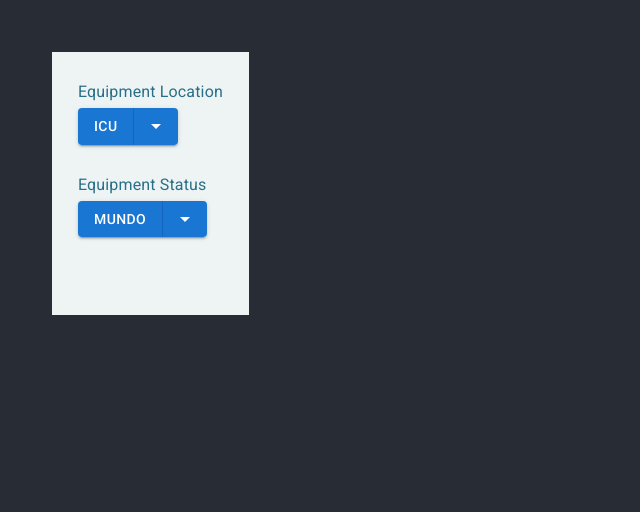
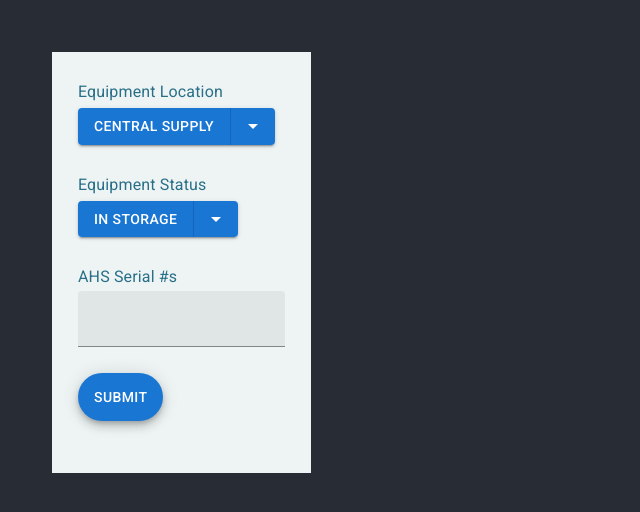
Before and after one commit to sguzman12/advent-inventory-tracker, a React (Create React App) app: page / in a window 1280 px wide. Shown: the top 512 px of the page, without its empty margins (0-640 px from the left). Built offline with nearby package versions, Linux system fonts and the light colour scheme.

Commit message:
Refactored some code and added more components.

```diff
--- a/src/assets/data/locations.json
+++ b/src/assets/data/locations.json
@@ -1,3 +1,3 @@
 {
-  "data": ["Storage", "ICU", "Emergency Room", "Pharmacy"]
+  "data": ["Central Supply", "ICU", "Emergency Room", "Pharmacy"]
 }
--- /dev/null
+++ b/src/assets/data/statuses.json
@@ -0,0 +1,9 @@
+{
+  "data": [
+    "In Storage",
+    "Checked Out",
+    "Needs Repair",
+    "Being Fixed",
+    "Decommissioned"
+  ]
+}
--- /dev/null
+++ b/src/components/ActionButton.jsx
@@ -0,0 +1,19 @@
+import React from "react";
+import Fab from "@mui/material/Fab";
+
+function ActionButton() {
+  const handleOnClick = (event) => {
+    console.log(event);
+  };
+  return (
+    <Fab
+      variant="extended"
+      color="primary"
+      onClick={(event) => handleOnClick(event)}
+    >
+      Submit
+    </Fab>
+  );
+}
+
+export default ActionButton;
--- a/src/components/Dropdown.jsx
+++ b/src/components/Dropdown.jsx
@@ -15,7 +15,7 @@ function Dropdown(props) {
   const { data, label } = props;
   const [open, setOpen] = React.useState(false);
   const anchorRef = React.useRef(null);
-  const [selectedIndex, setSelectedIndex] = React.useState(1);
+  const [selectedIndex, setSelectedIndex] = React.useState(0);
   const handleClick = () => {
     console.info(`You clicked ${data[selectedIndex]}`);
   };
@@ -58,7 +58,7 @@ function Dropdown(props) {
         anchorEl={anchorRef.current}
         role={undefined}
         transition
-        disablePortal
+        placement="bottom-end"
       >
         {({ TransitionProps, placement }) => (
           <Grow
@@ -74,7 +74,6 @@ function Dropdown(props) {
                   {data.map((option, index) => (
                     <MenuItem
                       key={option}
-                      disabled={index === 2}
                       selected={index === selectedIndex}
                       onClick={(event) => handleMenuItemClick(event, index)}
                     >
--- /dev/null
+++ b/src/components/Textarea.jsx
@@ -0,0 +1,25 @@
+import React from "react";
+import PropTypes from "prop-types";
+import TextField from "@mui/material/TextField";
+import Typography from "@mui/material/Typography";
+
+function TextArea(props) {
+  const { label } = props;
+
+  return (
+    <>
+      <Typography variant="subtitle1">{label}</Typography>
+      <TextField id={label} variant="filled" />
+    </>
+  );
+}
+
+TextArea.propTypes = {
+  label: PropTypes.string,
+};
+
+TextArea.defaultProps = {
+  label: "",
+};
+
+export default TextArea;
--- a/src/screens/Inventory.jsx
+++ b/src/screens/Inventory.jsx
@@ -2,7 +2,10 @@ import React from "react";
 import Box from "@mui/material/Box";
 import logo from "../assets/img/advent_logo.png";
 import Dropdown from "../components/Dropdown";
+import TextArea from "../components/Textarea";
+import ActionButton from "../components/ActionButton";
 import locations from "../assets/data/locations.json";
+import statuses from "../assets/data/statuses.json";
 import "./Inventory.css";
 import "@fontsource/roboto/300.css";
 import "@fontsource/roboto/400.css";
@@ -18,7 +21,13 @@ function Inventory() {
         <Dropdown label="Equipment Location" data={locations.data} />
       </Box>
       <Box className="input">
-        <Dropdown label="Equipment Status" data={options} />
+        <Dropdown label="Equipment Status" data={statuses.data} />
+      </Box>
+      <Box className="input">
+        <TextArea label="AHS Serial #s" />
+      </Box>
+      <Box>
+        <ActionButton />
       </Box>
     </Box>
   );
```
